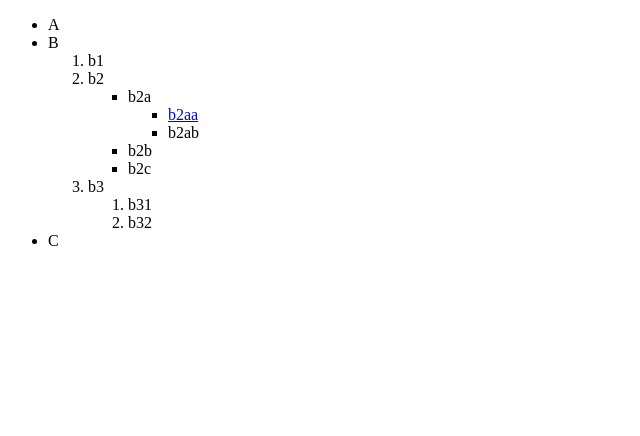
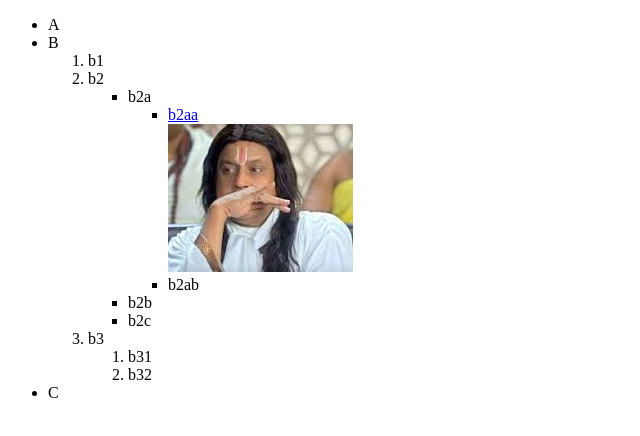
Before and after one commit to ManojKumar0013/htmlproject, a plain HTML site: page New Text Document.html in a window 1280 px wide. Shown: the whole page, without its empty margins (0-640 px from the left). Drawn offline with Linux system fonts and the light colour scheme.

Commit message:
html modified

```diff
--- a/New Text Document.html
+++ b/New Text Document.html
@@ -13,6 +13,7 @@
 <li>b2a</li>
 <ul>
 <li><a href="youtube.com" target="_blank">b2aa</a></li>
+<img src="https://github.com/ManojKumar0013/htmlproject/blob/16539bc7abf5d7f761da63acf392d1d7dd6a49ec/download.jpeg" >
 <li>b2ab</li>
 </ul>
 <li>b2b</li>
```
